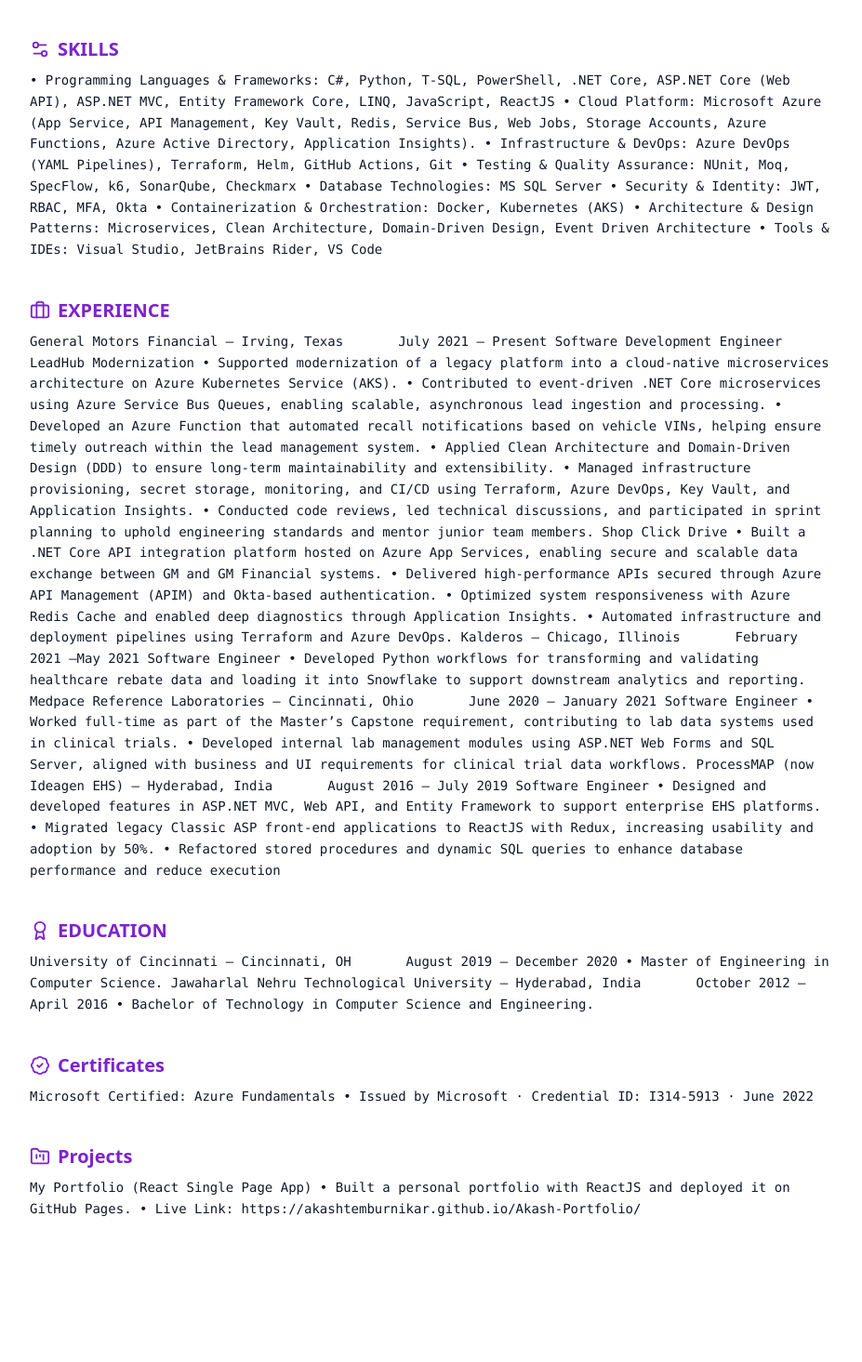
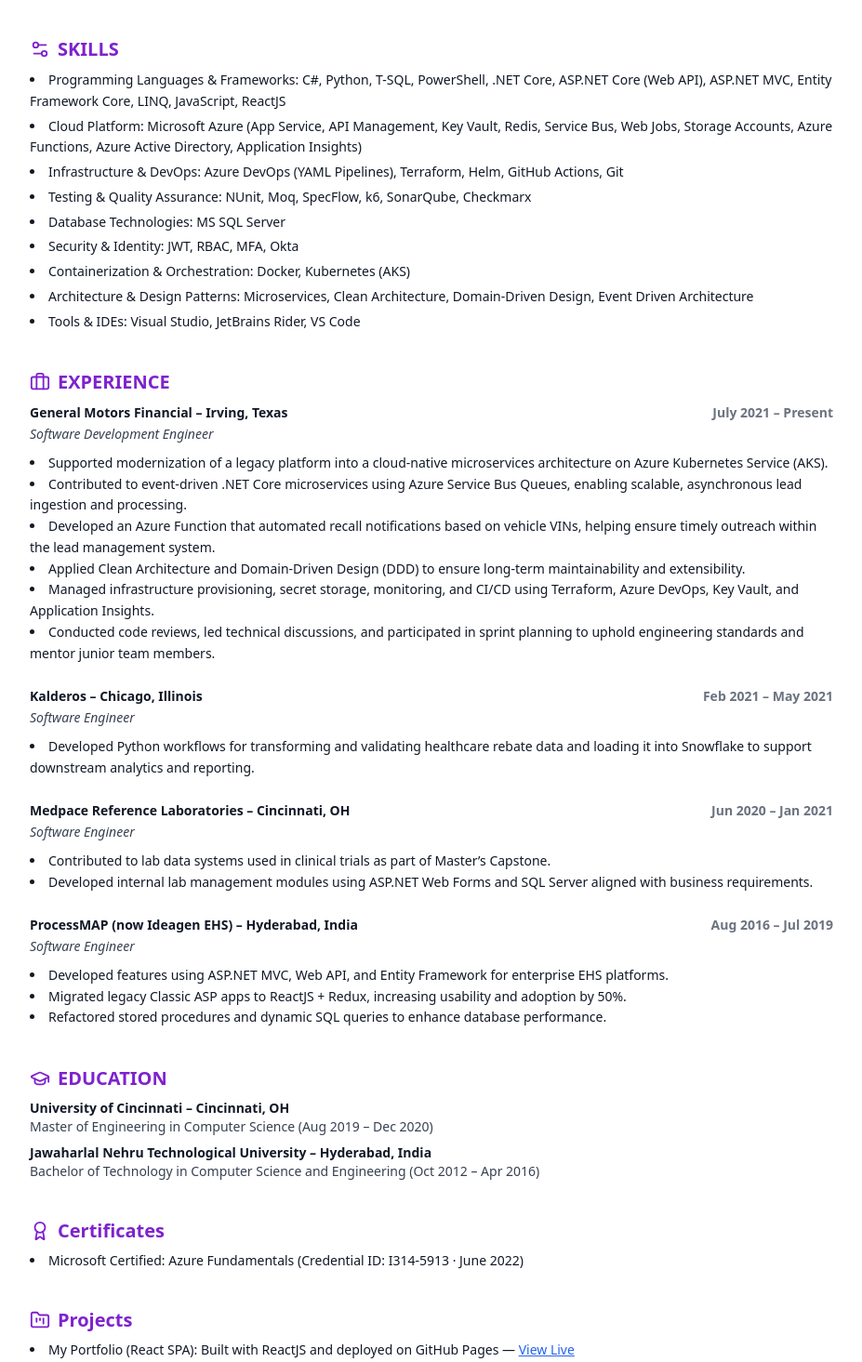
Before and after one commit to AkashTemburnikar/Akash-Portfolio, a React (Vite) app: page / in a window 1280 px wide. Shown: the part 105-1570 px from the top of the page at 93% size, without its empty margins (176-1103 px from the left). Before the commit the page ends 1457 px from the top, so only its background shows below. Built offline with nearby package versions, Linux system fonts and the light colour scheme.

Commit message:
Updated UI

```diff
--- a/src/App.jsx
+++ b/src/App.jsx
@@ -5,7 +5,6 @@
     GraduationCap,
     Award,
     FolderKanban,
-    BadgeCheck, // ✅ REPLACEMENT FOR Certificate
 } from "lucide-react";
 
 function Resume() {
@@ -19,99 +18,109 @@
                 </div>
             </div>
 
+            {/* SKILLS */}
             <section>
                 <div className="flex items-center gap-2 mb-2 text-xl font-semibold text-purple-700">
                     <Settings2 size={22} />
                     <h2>SKILLS</h2>
                 </div>
-                <pre className="whitespace-pre-wrap text-sm leading-relaxed">
-• Programming Languages & Frameworks: C#, Python, T-SQL, PowerShell, .NET Core, ASP.NET Core (Web API), ASP.NET MVC, Entity Framework Core, LINQ, JavaScript, ReactJS
-• Cloud Platform: Microsoft Azure (App Service, API Management, Key Vault, Redis, Service Bus, Web Jobs, Storage Accounts, Azure Functions, Azure Active Directory, Application Insights).
-• Infrastructure & DevOps: Azure DevOps (YAML Pipelines), Terraform, Helm, GitHub Actions, Git
-• Testing & Quality Assurance: NUnit, Moq, SpecFlow, k6, SonarQube, Checkmarx
-• Database Technologies: MS SQL Server
-• Security & Identity: JWT, RBAC, MFA, Okta
-• Containerization & Orchestration: Docker, Kubernetes (AKS)
-• Architecture & Design Patterns: Microservices, Clean Architecture, Domain-Driven Design, Event Driven Architecture
-• Tools & IDEs: Visual Studio, JetBrains Rider, VS Code
-                </pre>
+                <ul className="list-disc list-inside space-y-1 text-sm leading-relaxed">
+                    <li>Programming Languages & Frameworks: C#, Python, T-SQL, PowerShell, .NET Core, ASP.NET Core (Web API), ASP.NET MVC, Entity Framework Core, LINQ, JavaScript, ReactJS</li>
+                    <li>Cloud Platform: Microsoft Azure (App Service, API Management, Key Vault, Redis, Service Bus, Web Jobs, Storage Accounts, Azure Functions, Azure Active Directory, Application Insights)</li>
+                    <li>Infrastructure & DevOps: Azure DevOps (YAML Pipelines), Terraform, Helm, GitHub Actions, Git</li>
+                    <li>Testing & Quality Assurance: NUnit, Moq, SpecFlow, k6, SonarQube, Checkmarx</li>
+                    <li>Database Technologies: MS SQL Server</li>
+                    <li>Security & Identity: JWT, RBAC, MFA, Okta</li>
+                    <li>Containerization & Orchestration: Docker, Kubernetes (AKS)</li>
+                    <li>Architecture & Design Patterns: Microservices, Clean Architecture, Domain-Driven Design, Event Driven Architecture</li>
+                    <li>Tools & IDEs: Visual Studio, JetBrains Rider, VS Code</li>
+                </ul>
             </section>
 
+            {/* EXPERIENCE */}
             <section>
                 <div className="flex items-center gap-2 mb-2 text-xl font-semibold text-purple-700">
                     <Briefcase size={22} />
                     <h2>EXPERIENCE</h2>
                 </div>
-                <pre className="whitespace-pre-wrap text-sm leading-relaxed">
-General Motors Financial – Irving, Texas       July 2021 – Present
-Software Development Engineer
-
-LeadHub Modernization
-• Supported modernization of a legacy platform into a cloud-native microservices architecture on Azure Kubernetes Service (AKS).
-• Contributed to event-driven .NET Core microservices using Azure Service Bus Queues, enabling scalable, asynchronous lead ingestion and processing.
-• Developed an Azure Function that automated recall notifications based on vehicle VINs, helping ensure timely outreach within the lead management system.
-• Applied Clean Architecture and Domain-Driven Design (DDD) to ensure long-term maintainability and extensibility.
-• Managed infrastructure provisioning, secret storage, monitoring, and CI/CD using Terraform, Azure DevOps, Key Vault, and Application Insights.
-• Conducted code reviews, led technical discussions, and participated in sprint planning to uphold engineering standards and mentor junior team members.
-
-Shop Click Drive
-• Built a .NET Core API integration platform hosted on Azure App Services, enabling secure and scalable data exchange between GM and GM Financial systems.
-• Delivered high-performance APIs secured through Azure API Management (APIM) and Okta-based authentication.
-• Optimized system responsiveness with Azure Redis Cache and enabled deep diagnostics through Application Insights.
-• Automated infrastructure and deployment pipelines using Terraform and Azure DevOps.
-
-Kalderos – Chicago, Illinois       February 2021 –May 2021
-Software Engineer
-• Developed Python workflows for transforming and validating healthcare rebate data and loading it into Snowflake to support downstream analytics and reporting.
-
-Medpace Reference Laboratories – Cincinnati, Ohio       June 2020 – January 2021
-Software Engineer
-• Worked full-time as part of the Master’s Capstone requirement, contributing to lab data systems used in clinical trials.
-• Developed internal lab management modules using ASP.NET Web Forms and SQL Server, aligned with business and UI requirements for clinical trial data workflows.
-
-ProcessMAP (now Ideagen EHS) – Hyderabad, India       August 2016 – July 2019
-Software Engineer
-• Designed and developed features in ASP.NET MVC, Web API, and Entity Framework to support enterprise EHS platforms.
-• Migrated legacy Classic ASP front-end applications to ReactJS with Redux, increasing usability and adoption by 50%.
-• Refactored stored procedures and dynamic SQL queries to enhance database performance and reduce execution
-                </pre>
+                <div className="space-y-6 text-sm leading-relaxed">
+                    <div>
+                        <p className="font-semibold">General Motors Financial – Irving, Texas <span className="float-right text-gray-500">July 2021 – Present</span></p>
+                        <p className="italic text-gray-700">Software Development Engineer</p>
+                        <ul className="list-disc list-inside mt-2">
+                            <li>Supported modernization of a legacy platform into a cloud-native microservices architecture on Azure Kubernetes Service (AKS).</li>
+                            <li>Contributed to event-driven .NET Core microservices using Azure Service Bus Queues, enabling scalable, asynchronous lead ingestion and processing.</li>
+                            <li>Developed an Azure Function that automated recall notifications based on vehicle VINs, helping ensure timely outreach within the lead management system.</li>
+                            <li>Applied Clean Architecture and Domain-Driven Design (DDD) to ensure long-term maintainability and extensibility.</li>
+                            <li>Managed infrastructure provisioning, secret storage, monitoring, and CI/CD using Terraform, Azure DevOps, Key Vault, and Application Insights.</li>
+                            <li>Conducted code reviews, led technical discussions, and participated in sprint planning to uphold engineering standards and mentor junior team members.</li>
+                        </ul>
+                    </div>
+                    <div>
+                        <p className="font-semibold">Kalderos – Chicago, Illinois <span className="float-right text-gray-500">Feb 2021 – May 2021</span></p>
+                        <p className="italic text-gray-700">Software Engineer</p>
+                        <ul className="list-disc list-inside mt-2">
+                            <li>Developed Python workflows for transforming and validating healthcare rebate data and loading it into Snowflake to support downstream analytics and reporting.</li>
+                        </ul>
+                    </div>
+                    <div>
+                        <p className="font-semibold">Medpace Reference Laboratories – Cincinnati, OH <span className="float-right text-gray-500">Jun 2020 – Jan 2021</span></p>
+                        <p className="italic text-gray-700">Software Engineer</p>
+                        <ul className="list-disc list-inside mt-2">
+                            <li>Contributed to lab data systems used in clinical trials as part of Master’s Capstone.</li>
+                            <li>Developed internal lab management modules using ASP.NET Web Forms and SQL Server aligned with business requirements.</li>
+                        </ul>
+                    </div>
+                    <div>
+                        <p className="font-semibold">ProcessMAP (now Ideagen EHS) – Hyderabad, India <span className="float-right text-gray-500">Aug 2016 – Jul 2019</span></p>
+                        <p className="italic text-gray-700">Software Engineer</p>
+                        <ul className="list-disc list-inside mt-2">
+                            <li>Developed features using ASP.NET MVC, Web API, and Entity Framework for enterprise EHS platforms.</li>
+                            <li>Migrated legacy Classic ASP apps to ReactJS + Redux, increasing usability and adoption by 50%.</li>
+                            <li>Refactored stored procedures and dynamic SQL queries to enhance database performance.</li>
+                        </ul>
+                    </div>
+                </div>
             </section>
 
+            {/* EDUCATION */}
+            <section>
+                <div className="flex items-center gap-2 mb-2 text-xl font-semibold text-purple-700">
+                    <GraduationCap size={22} />
+                    <h2>EDUCATION</h2>
+                </div>
+                <ul className="text-sm space-y-2">
+                    <li>
+                        <span className="font-semibold">University of Cincinnati – Cincinnati, OH</span>
+                        <div className="text-gray-700">Master of Engineering in Computer Science (Aug 2019 – Dec 2020)</div>
+                    </li>
+                    <li>
+                        <span className="font-semibold">Jawaharlal Nehru Technological University – Hyderabad, India</span>
+                        <div className="text-gray-700">Bachelor of Technology in Computer Science and Engineering (Oct 2012 – Apr 2016)</div>
+                    </li>
+                </ul>
+            </section>
+
+            {/* CERTIFICATES */}
             <section>
                 <div className="flex items-center gap-2 mb-2 text-xl font-semibold text-purple-700">
                     <Award size={22} />
-                    <h2>EDUCATION</h2>
+                    <h2>Certificates</h2>
                 </div>
-                <pre className="whitespace-pre-wrap text-sm leading-relaxed">
-University of Cincinnati – Cincinnati, OH       August 2019 – December 2020
-• Master of Engineering in Computer Science.
-
-Jawaharlal Nehru Technological University – Hyderabad, India       October 2012 – April 2016
-• Bachelor of Technology in Computer Science and Engineering.
-                </pre>
+                <ul className="list-disc list-inside text-sm">
+                    <li>Microsoft Certified: Azure Fundamentals (Credential ID: I314-5913 · June 2022)</li>
+                </ul>
             </section>
 
-            <section>
-                <div className="flex items-center gap-2 mb-2 text-xl font-semibold text-purple-700">
-                    <BadgeCheck size={22} />
-                    <h2>Certificates</h2>
-                </div>
-                <pre className="whitespace-pre-wrap text-sm leading-relaxed">
-Microsoft Certified: Azure Fundamentals
-• Issued by Microsoft · Credential ID: I314-5913 · June 2022
-                </pre>
-            </section>
-
+            {/* PROJECTS */}
             <section>
                 <div className="flex items-center gap-2 mb-2 text-xl font-semibold text-purple-700">
                     <FolderKanban size={22} />
                     <h2>Projects</h2>
                 </div>
-                <pre className="whitespace-pre-wrap text-sm leading-relaxed">
-My Portfolio (React Single Page App)
-• Built a personal portfolio with ReactJS and deployed it on GitHub Pages.
-• Live Link: https://akashtemburnikar.github.io/Akash-Portfolio/
-                </pre>
+                <ul className="list-disc list-inside text-sm">
+                    <li>My Portfolio (React SPA): Built with ReactJS and deployed on GitHub Pages — <a className="text-blue-600 underline" href="https://akashtemburnikar.github.io/Akash-Portfolio/">View Live</a></li>
+                </ul>
             </section>
         </div>
     );
```
Also changed, not shown: src/tailwind-output.css, 4 other files (tests, documents, lock files or other folders).
